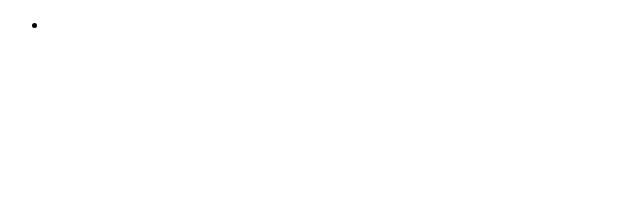
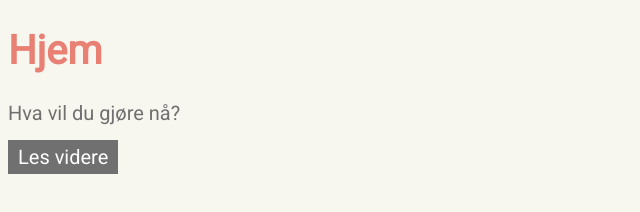
Before and after one commit to zaramelyan/bookapp, a plain HTML site: page hjem.html in a window 1280 px wide. Shown: the whole page, without its empty margins (0-640 px from the left). Drawn offline with Linux system fonts and the light colour scheme.

Commit message:
Endringer i hjem-siden, lagt til bakgr. farge og font i CSS-fil

```diff
--- a/CSS/style.css
+++ b/CSS/style.css
@@ -1,3 +1,10 @@
+@import url('https://fonts.googleapis.com/css?family=Roboto&display=swap');
+
+body {
+  background-color: #F8F7EF;
+  font-family: 'Roboto', sans-serif;
+}
+
 h1 {
   font-size: 40px;
   color: #E98074;
@@ -29,6 +36,7 @@ p {
   background-color: #707070;
   color: #FFFFFF;
   font-size: 20px;
+  padding: 5px 10px;
 }
 .btn.white {
   border-color: #707070;
--- a/hjem.html
+++ b/hjem.html
@@ -6,14 +6,13 @@
     <meta name="viewport" content="width=device-width, initial-scale=1.0">
     <meta http-equiv="X-UA-Compatible" content="ie=edge">
     <title>Lesekompaniet - Hjem</title>
+    <link rel="stylesheet" type="text/css" href="CSS/style.css">
 </head>
 
 <body>
-    <navbar>
-        <ul>
-            <li></li>
-        </ul>
-    </navbar>
+<h1>Hjem</h1>
+<p>Hva vil du gjøre nå?</p>
+<a class="btn">Les videre</a>
 </body>
 
 </html>
```
